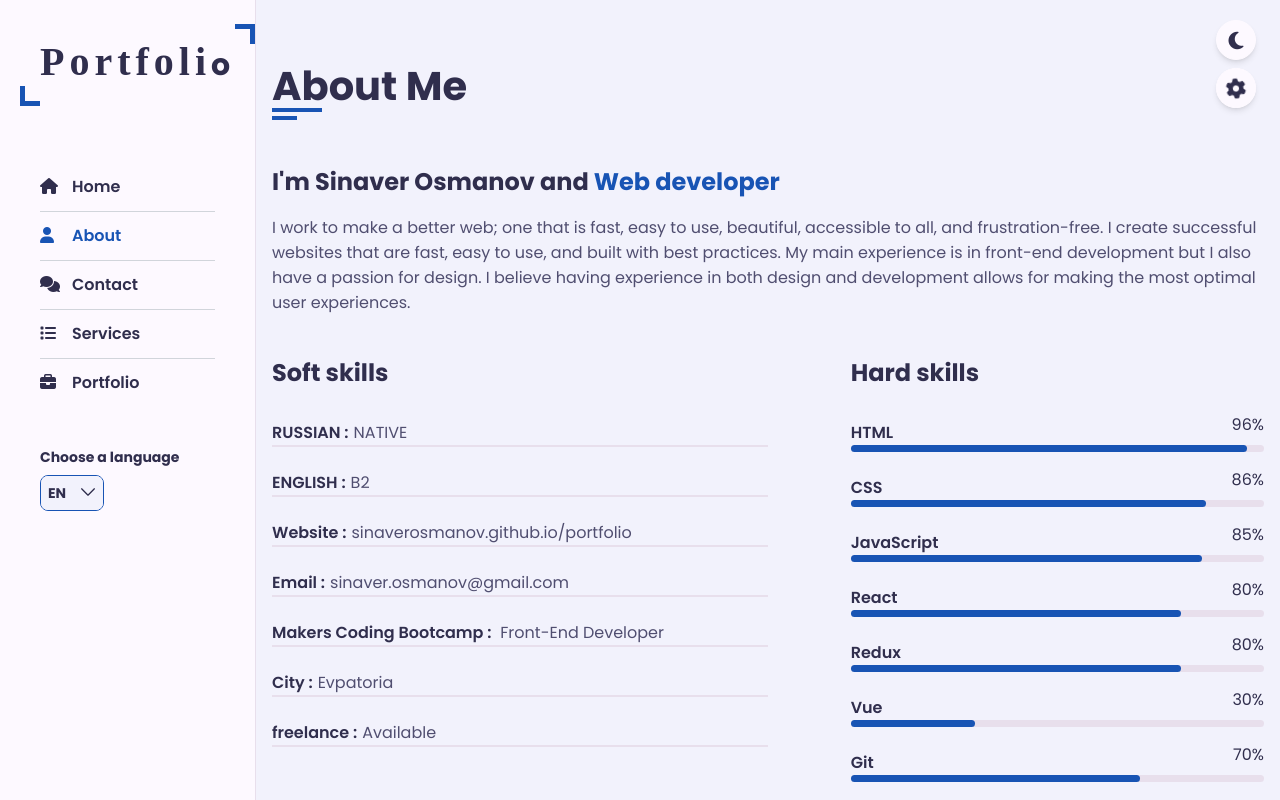
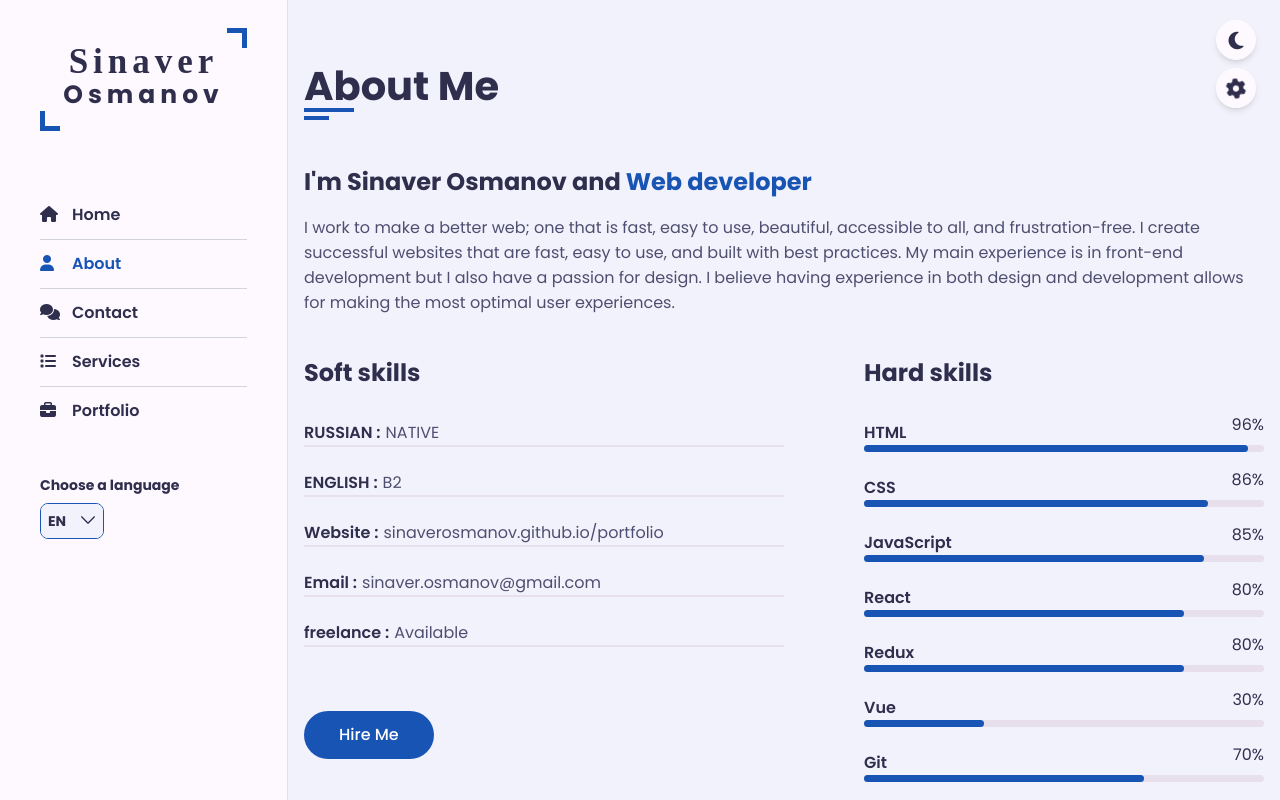
Before and after one commit to SinaverOsmanov/portfolio, a React (Vite) app: page /portfolio/about in a window 1280 px wide. Shown: the top 800 px of the page. Built offline with nearby package versions, Linux system fonts and the light colour scheme; a web font is replaced by a local one.

Commit message:
feat: email service and small fixes

```diff
--- a/src/App.tsx
+++ b/src/App.tsx
@@ -24,7 +24,7 @@ function App() {
             <Navigation />
 
             <Suspense fallback={<Loading />}>
-                <main className={`flex-col flex-custom-full lg:pl-64`}>
+                <main className={`flex-col flex-custom-full lg:pl-72`}>
                     <Routes>
                         <Route path="/" Component={Home} />
                         <Route path="/about" Component={About} />
--- /dev/null
+++ b/src/assets/icons/AcceptIcon.tsx
@@ -0,0 +1,17 @@
+import { SVGProps } from 'react';
+
+export function AcceptIcon(props: SVGProps<SVGSVGElement>) {
+    return (
+        <svg
+            fill="#7fff00"
+            viewBox="0 0 24 24"
+            xmlns="http://www.w3.org/2000/svg"
+            width="35px"
+            height="35px"
+            {...props}
+        >
+            <path d="M12,2C6.5,2,2,6.5,2,12s4.5,10,10,10s10-4.5,10-10S17.5,2,12,2z M12,20c-4.5,0-8-3.5-8-8s3.5-8,8-8s8,3.5,8,8S16.5,20,12,20z"></path>
+            <polygon points="9.8,16.8 6.1,13.2 7.5,11.7 9.8,14 15.5,7.9 17,9.3 "></polygon>
+        </svg>
+    );
+}
--- /dev/null
+++ b/src/assets/icons/ArrowDownIcon.tsx
@@ -0,0 +1,14 @@
+export function ArrowDownIcon() {
+    return (
+        <svg
+            style={{ fill: 'var(--text-black-900)' }}
+            height="14px"
+            width="14px"
+            version="1.1"
+            xmlns="http://www.w3.org/2000/svg"
+            viewBox="0 0 330 330"
+        >
+            <path d="M325.607,79.393c-5.857-5.857-15.355-5.858-21.213,0.001l-139.39,139.393L25.607,79.393 c-5.857-5.857-15.355-5.858-21.213,0.001c-5.858,5.858-5.858,15.355,0,21.213l150.004,150c2.813,2.813,6.628,4.393,10.606,4.393 s7.794-1.581,10.606-4.394l149.996-150C331.465,94.749,331.465,85.251,325.607,79.393z"></path>
+        </svg>
+    );
+}
--- /dev/null
+++ b/src/assets/icons/DeniedIcon.tsx
@@ -0,0 +1,22 @@
+import { SVGProps } from 'react';
+
+export function DeniedIcon(props: SVGProps<SVGSVGElement>) {
+    return (
+        <svg
+            xmlns="http://www.w3.org/2000/svg"
+            viewBox="0 0 24 24"
+            fill="none"
+            stroke="#ff0000"
+            strokeWidth="2"
+            strokeLinecap="round"
+            strokeLinejoin="round"
+            width="35px"
+            height="35px"
+            {...props}
+        >
+            <line x1="15" y1="15" x2="9" y2="9"></line>
+            <line x1="9" y1="15" x2="15" y2="9"></line>
+            <circle cx="12" cy="12" r="9" style={{ fill: 'none', stroke: '#ff0000', strokeWidth: 2 }}></circle>
+        </svg>
+    );
+}
--- a/src/components/ContactForm.tsx
+++ b/src/components/ContactForm.tsx
@@ -1,8 +1,8 @@
-import emailjs from '@emailjs/browser';
-import { FormValues } from '@/types/types';
+import { FormDataType } from '@/types/types';
 import { SVGProps, useRef, useState } from 'react';
 import { useForm } from 'react-hook-form';
 import { useTranslation } from 'react-i18next';
+import emailService from '@services/emailjs.service';
 
 export default function ContactForm() {
     const form = useRef(null);
@@ -10,12 +10,27 @@ export default function ContactForm() {
         register,
         handleSubmit,
         formState: {},
-    } = useForm<FormValues>();
+    } = useForm<FormDataType>();
     const { t } = useTranslation();
     const [formResult, setFormResult] = useState(false);
     const [animate, setAnimate] = useState(false);
 
-    const onSubmit = () => {};
+    const onSubmit = async () => {
+        if (!formResult) {
+            try {
+                if (form.current) {
+                    await emailService.post(form.current);
+                    setFormResult(true);
+                } else {
+                    setFormResult(false);
+                }
+            } catch (error) {
+                setFormResult(false);
+            } finally {
+                setAnimate(true);
+            }
+        }
+    };
 
     return (
         <div className="flex-custom-full contact-form">
--- a/src/components/Navbar.tsx
+++ b/src/components/Navbar.tsx
@@ -2,8 +2,6 @@ import { Link } from 'react-router-dom';
 import { NavItem } from './NavItem';
 import { motion } from 'framer-motion';
 import { NavItemType } from '@/types/types';
-import { ChangeEvent, ChangeEventHandler, useEffect, useState } from 'react';
-import { useTranslation } from 'react-i18next';
 import LanguagePanel from './LanguagePanel';
 
 const navItems: NavItemType[] = [
@@ -40,11 +38,11 @@ export default function Navbar({ isOpen }: { isOpen: boolean }) {
             transition={{ duration: 1, bounce: false, type: 'spring', damping: 15, stiffness: 70 }}
             className={`aside z-50 ${
                 isOpen ? 'max-lg:translate-x-0' : 'max-lg:-translate-x-full'
-            }  w-64 flex fixed left-0 flex-col px-10 pt-12 h-full overflow-auto`}
+            }  w-72 flex fixed left-0 flex-col px-10 pt-12 h-full overflow-auto`}
         >
             <div className="text-lg text-center mb-20 logo">
                 <Link to="/">
-                    <span>Portfoli</span>o
+                    <span>Sinaver </span>Osmanov
                 </Link>
             </div>
             <nav className="nav">
--- a/src/pages/About.tsx
+++ b/src/pages/About.tsx
@@ -57,17 +57,6 @@ export default function About() {
                                             <p>
                                                 {t('about-page.soft-skills.email')} :
                                                 <span>sinaver.osmanov@gmail.com</span>
-                                            </p>
-                                        </div>
-                                        <div className="flex-custom-full info-item mb-6">
-                                            <p>
-                                                Makers Coding Bootcamp : <span>Front-End Developer</span>
-                                            </p>
-                                        </div>
-                                        <div className="flex-custom-full info-item mb-6">
-                                            <p>
-                                                {t('about-page.soft-skills.city.key')} :
-                                                <span>{t('about-page.soft-skills.city.value')}</span>
                                             </p>
                                         </div>
                                         <div className="flex-custom-full info-item mb-6">
@@ -257,7 +246,12 @@ export default function About() {
                                                         <h5>
                                                             2.{' '}
                                                             {t('about-page.experience.experience2.texts.text2.title')}:{' '}
-                                                            <a href="https://github.com/SinaverOsmanov/chat">Chat</a>
+                                                            <a
+                                                                href="https://github.com/SinaverOsmanov/chat"
+                                                                target="_blank"
+                                                            >
+                                                                Chat
+                                                            </a>
                                                         </h5>
                                                         <ul>
                                                             <li>
@@ -306,7 +300,9 @@ export default function About() {
                                                         <h5>
                                                             3.{' '}
                                                             {t('about-page.experience.experience2.texts.text3.title')}:{' '}
-                                                            <a href="https://ryadom.media/">ryadom.media</a>
+                                                            <a href="https://ryadom.media/" target="_blank">
+                                                                ryadom.media
+                                                            </a>
                                                         </h5>
                                                         <ul>
                                                             <li>
@@ -369,7 +365,7 @@ export default function About() {
                                                         <h5>
                                                             2.{' '}
                                                             {t('about-page.experience.experience3.texts.text2.title')}:{' '}
-                                                            <a href="https://breakoutmessaging.com/">
+                                                            <a href="https://breakoutmessaging.com/" target="_blank">
                                                                 breakoutmessaging
                                                             </a>
                                                         </h5>
--- a/src/pages/Home.tsx
+++ b/src/pages/Home.tsx
@@ -42,7 +42,7 @@ function Home() {
                                 {t('home-page.linkedIn-button')}
                             </button>
                         </div>
-                        <div className="pl-10 flex-col max-lg:basis-full basis-5/12 flex items-center justify-center">
+                        <div className="lg:pl-10 flex-col max-lg:basis-full basis-5/12 flex items-center justify-center">
                             <div className="max-w-[300px] max-lg:after:hidden max-lg:before:hidden home-img">
                                 <img src={'./assets/avatar.webp'} alt="hero" />
                             </div>
--- a/src/services/localStorage.service.ts
+++ b/src/services/localStorage.service.ts
@@ -15,6 +15,8 @@ export function setTokens(): LocalStorageType {
         darkTheme: (token) => localStorage.setItem(DARK_THEME_KEY, JSON.stringify(token)),
     };
 }
+
+
 
 export function getTokens() {
     return {
--- a/src/styles/App.css
+++ b/src/styles/App.css
@@ -173,10 +173,14 @@ h3 {
     border-right: 1px solid var(--bg-black-50);
 }
 
+.aside .logo {
+    position: relative;
+}
+
 .aside .logo a {
     color: var(--text-black-900);
     font-weight: 700;
-    font-size: 30px;
+    font-size: 25px;
     letter-spacing: 5px;
     position: relative;
     text-transform: capitalize;
@@ -184,28 +188,28 @@ h3 {
 
 .aside .logo span {
     font-family: 'Clicker Script', cursive;
-    font-size: 40px;
+    font-size: 35px;
 }
 
-.aside .logo a::before {
+.aside .logo::before {
     position: absolute;
     content: '';
     width: 20px;
     height: 20px;
     border-bottom: 5px solid var(--skin-color);
     border-left: 5px solid var(--skin-color);
-    left: -20px;
+    left: 0;
     bottom: -20px;
 }
 
-.aside .logo a::after {
+.aside .logo::after {
     position: absolute;
     content: '';
     width: 20px;
     height: 20px;
     border-top: 5px solid var(--skin-color);
     border-right: 5px solid var(--skin-color);
-    right: -20px;
+    right: 0;
     top: -20px;
 }
 
@@ -241,9 +245,9 @@ h3.hello {
     font-size: 28px;
 }
 
-h3.hello span {
+h3.hello .name {
     font-family: 'Clicker Script', cursive;
-    font-size: 35px;
+    font-size: 43px;
     font-weight: 700;
     color: var(--skin-color);
 }
--- a/src/types/types.ts
+++ b/src/types/types.ts
@@ -10,7 +10,7 @@ export type LocalizationKeys = {
     title: 'about' | 'contact' | 'services' | 'portfolio' | 'home'
 }
 
-export type FormValues = {
+export type FormDataType = {
   name: string;
   subject: string;
   email: string;
```
Also changed, not shown: 1 other file (tests, documents, lock files or other folders).
